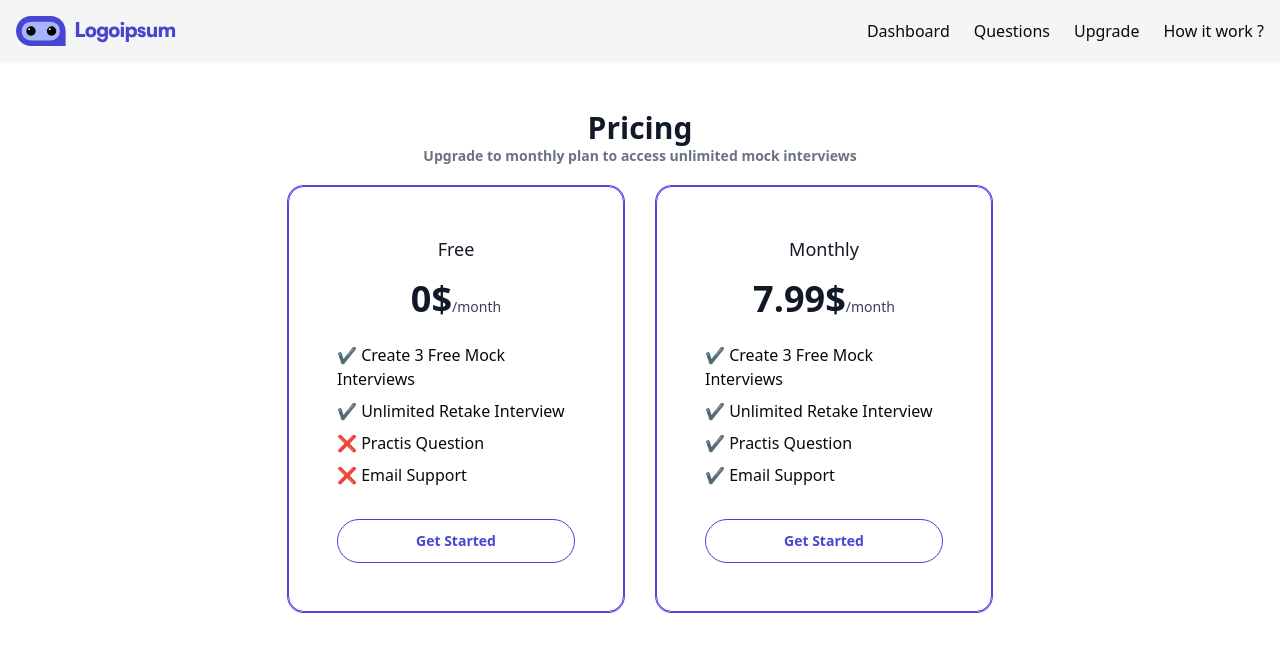
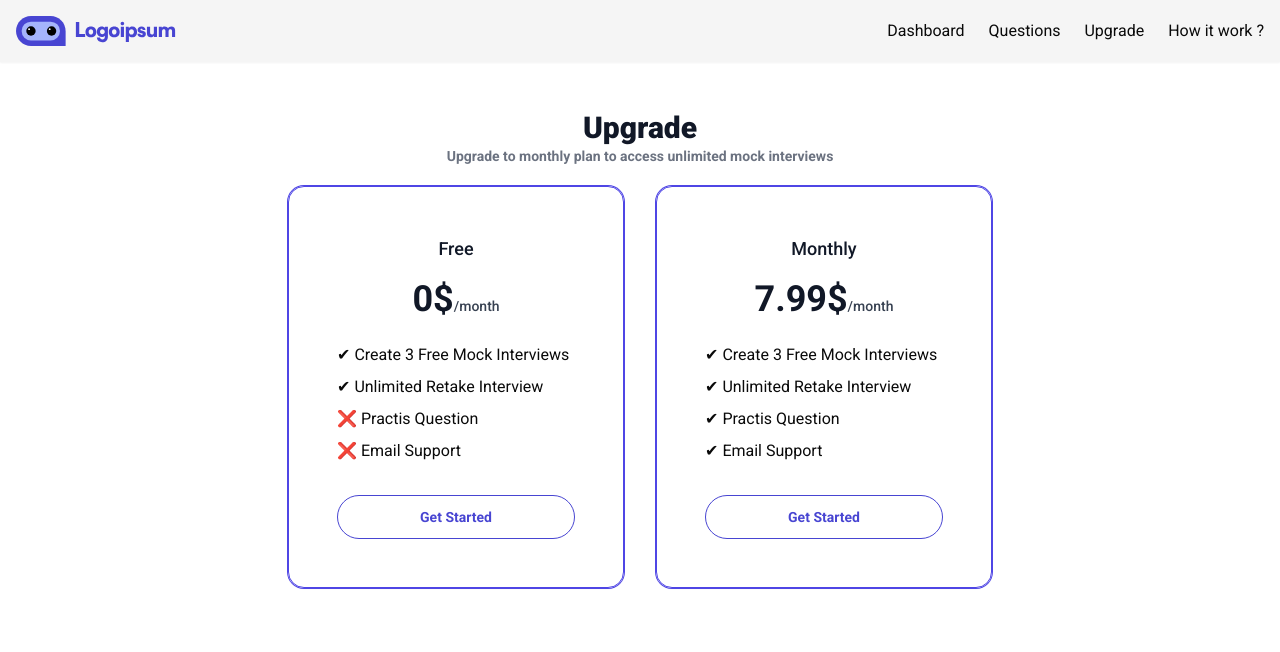
Before and after one commit to kkDesire/ai-interview-mocket, a Next.js app: page /dashboard/pricing in a window 1280 px wide. Shown: the top 652 px of the page. Built offline with nearby package versions, Linux system fonts and the light colour scheme.

Commit message:
chore: change font use Roboto

```diff
--- a/app/dashboard/pricing/page.jsx
+++ b/app/dashboard/pricing/page.jsx
@@ -5,7 +5,7 @@
     <div className="mx-auto max-w-3xl px-4 py-8 sm:px-6 sm:py-12 lg:px-8">
       <div className="flex flex-col justify-center items-center mb-5">
         <h2 className="text-2xl font-black text-gray-900 sm:text-3xl">
-          Pricing
+          Upgrade
         </h2>
         <h2 className="text-sm font-bold text-gray-500">
           Upgrade to monthly plan to access unlimited mock interviews
--- a/app/layout.js
+++ b/app/layout.js
@@ -1,10 +1,13 @@
 import { ClerkProvider } from "@clerk/nextjs";
-import { Inter } from "next/font/google";
+import { Roboto } from "next/font/google";
 
 import { Toaster } from "@/components/ui/sonner";
 import "./globals.css";
 
-const inter = Inter({ subsets: ["latin"] });
+const roboto = Roboto({
+  weight: ["400", "500", "700", "900"],
+  subsets: ["latin"],
+});
 
 export const metadata = {
   title: "Create Next App",
@@ -15,7 +18,7 @@
   return (
     <ClerkProvider>
       <html lang="en">
-        <body className={inter.subsets}>
+        <body className={roboto.className}>
           <main>{children}</main>
           <Toaster />
         </body>
```
